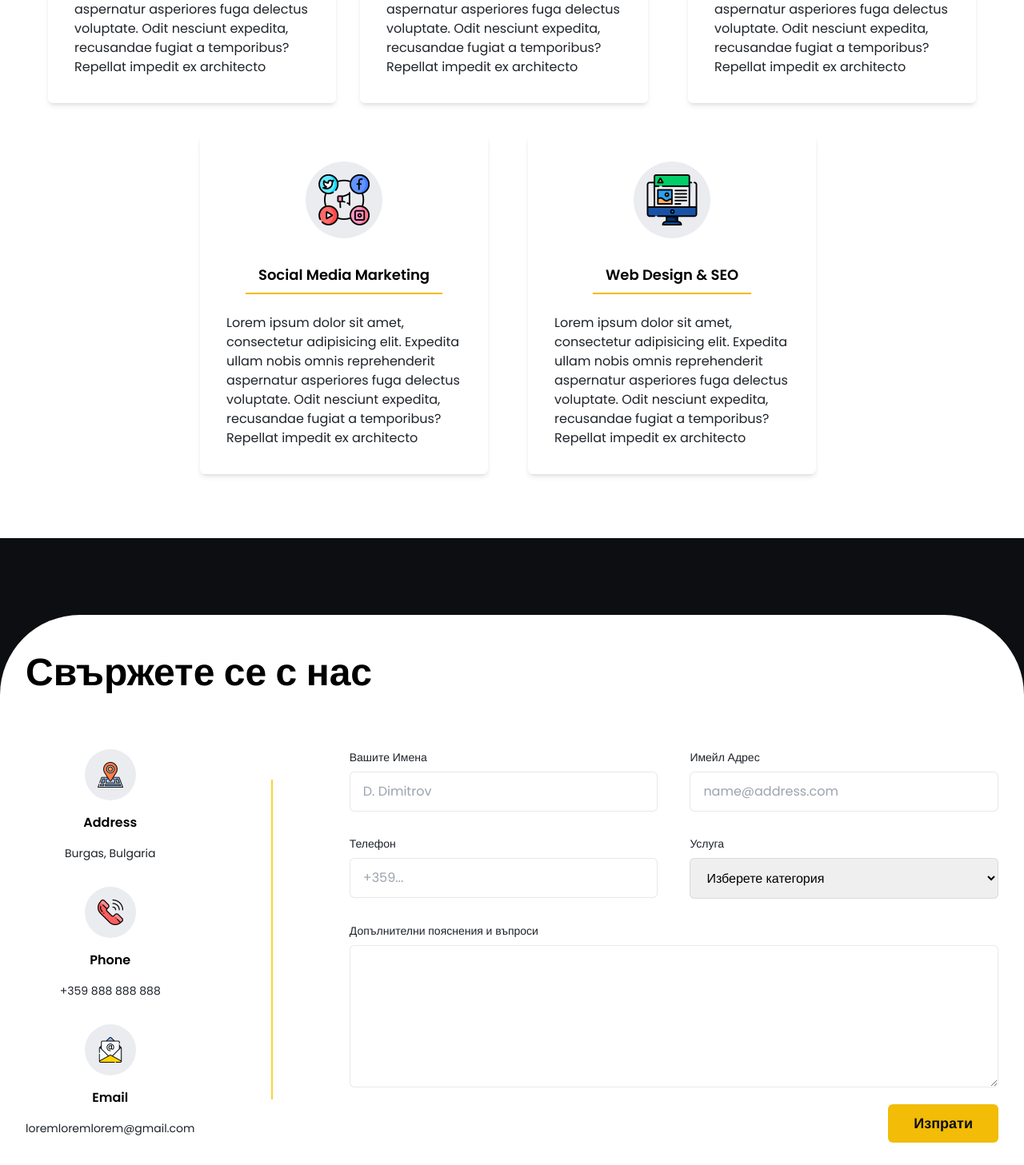
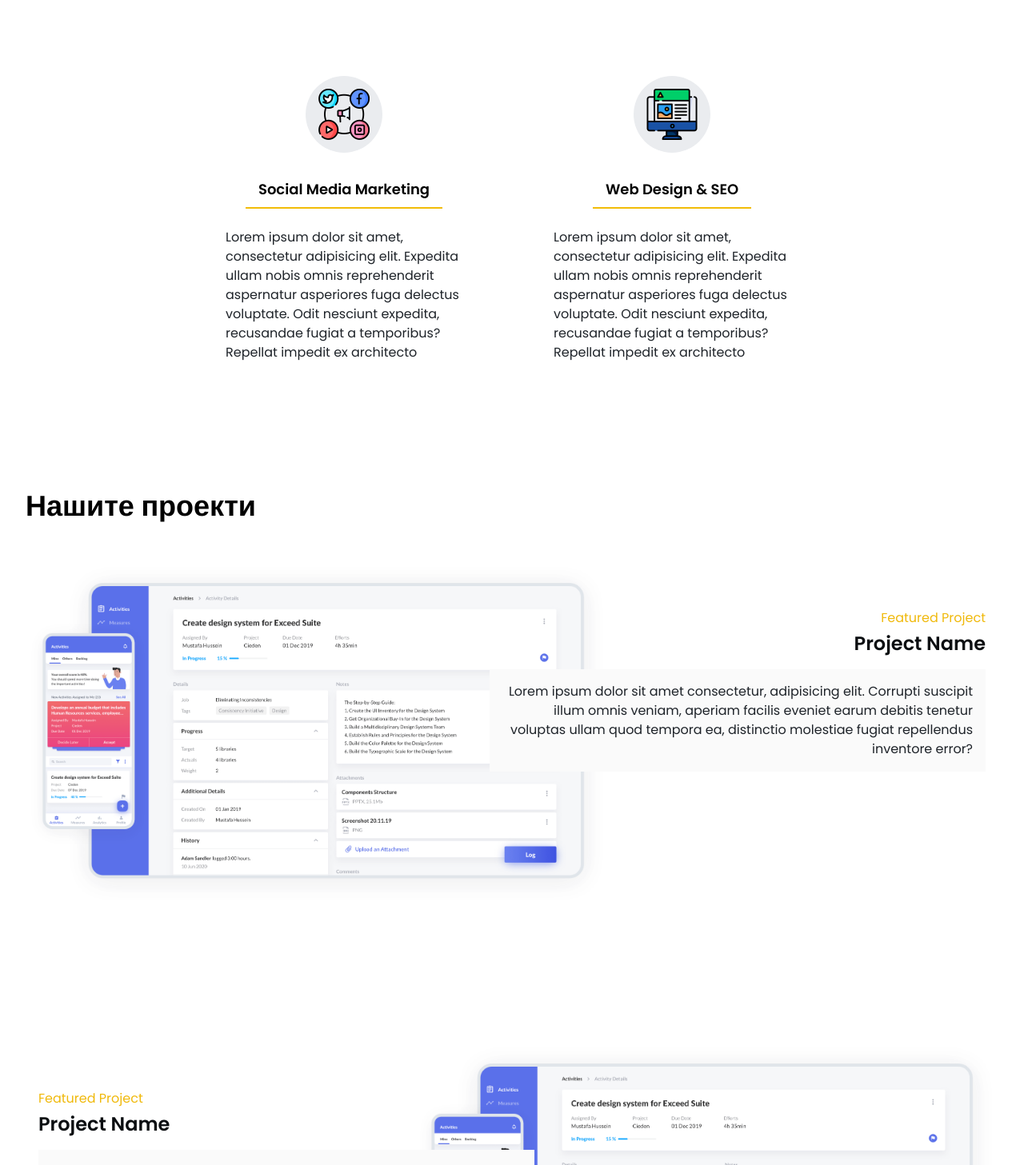
Before and after one commit to ddimitrov1108/sellstone, a React (Vite) app: page /portfolio in a window 1280 px wide. Shown: the part 1343-2800 px from the top of the page at 80% size. Built offline with nearby package versions, Linux system fonts and the light colour scheme.

Commit message:
portfolio section

```diff
--- a/src/App.jsx
+++ b/src/App.jsx
@@ -4,6 +4,9 @@ import HomeSection from "./components/sections/HomeSection";
 import ServicesSection from "./components/sections/ServicesSection";
 import ContactUsSection from "./components/sections/ContactUsSection";
 import { useLocation } from "react-router-dom";
+import OurTeamSection from "./components/sections/OurTeamSection";
+import PortfolioSection from "./components/sections/PortfolioSection";
+import PartnersSection from "./components/sections/PartnersSection";
 
 function App() {
   const location = useLocation();
@@ -38,12 +41,12 @@ function App() {
   return (
     <>
       <HeaderNavigation />
-
-      <main className="grid gap-24">
-        <HomeSection />
-        <ServicesSection />
-        <ContactUsSection />
-      </main>
+      <HomeSection />
+      <ServicesSection />
+      <PortfolioSection />
+      <OurTeamSection />
+      <PartnersSection/>
+      <ContactUsSection />
     </>
   );
 }
--- a/src/components/navigation/HeaderNavigation.jsx
+++ b/src/components/navigation/HeaderNavigation.jsx
@@ -7,11 +7,11 @@ import Link from "../ui/Link";
 import clsx from "clsx";
 
 const navLinks = [
-  { name: "Начало", href: "/", navigateTo: "home" },
-  { name: "Услуги", href: "services", navigateTo: "services" },
-  { name: "Портфолио", href: "portfolio", navigateTo: "portfolio" },
-  { name: "Партньори", href: "partners", navigateTo: "artners" },
-  { name: "Екип", href: "our-team", navigateTo: "our-team" },
+  { name: "Начало", href: "/" },
+  { name: "Услуги", href: "services" },
+  { name: "Портфолио", href: "portfolio" },
+  { name: "Екип", href: "our-team" },
+  { name: "Партньори", href: "partners" },
 ];
 
 export default function HeaderNavigation() {
@@ -74,20 +74,16 @@ export default function HeaderNavigation() {
           <Brand />
           <nav className="hidden lg:flex items-center gap-6">
             {navLinks.map((link) => (
-              <Link
-                key={link.href}
-                to={link.href}
-                text={link.name}
-              />
+              <Link key={link.href} to={link.href} text={link.name} />
             ))}
+          </nav>
 
-            <NavLink
-              to={"/contact-us"}
-              className="bg-gold-main !text-black-main px-4 py-2 rounded-md font-semibold"
-            >
-              Свържи се с нас
-            </NavLink>
-          </nav>
+          <NavLink
+            to={"/contact-us"}
+            className="hidden lg:block bg-gold-main !text-black-main px-4 py-2 rounded-md font-semibold"
+          >
+            Свържи се с нас
+          </NavLink>
 
           <HiOutlineBars3BottomRight
             className="header-links lg:hidden text-4xl cursor-pointer text-secondary"
--- a/src/components/sections/ContactUsSection.jsx
+++ b/src/components/sections/ContactUsSection.jsx
@@ -4,7 +4,7 @@ import emailWebp from "../../assets/email.webp";
 import { v4 as uuidv4 } from "uuid";
 import ContactUsForm from "../forms/ContactUsForm";
 import SectionHeader from "./components/SectionHeader";
-import SectionMain from "./components/SectionMain";
+import Section from "./components/Section";
 
 const contactRef = [
   {
@@ -55,7 +55,7 @@ export default function ContactUsSection() {
       id="contact-us"
       className="bg-white md:rounded-t-[100px] overflow-hidden px-4 xs:px-8 py-12"
     >
-      <SectionMain>
+      <Section>
         <SectionHeader>Свържете се с нас</SectionHeader>
 
         <div className="flex flex-col-reverse items-center lg:flex-row gap-12 lg:gap-24">
@@ -84,7 +84,7 @@ export default function ContactUsSection() {
             <ContactUsForm />
           </div>
         </div>
-      </SectionMain>
+      </Section>
     </div>
   );
 }
--- a/src/components/sections/OurTeamSection.jsx
+++ b/src/components/sections/OurTeamSection.jsx
@@ -1,5 +1,30 @@
+import Section from "./components/Section";
+import SectionHeader from "./components/SectionHeader";
+
+const teamArr = [
+  {
+    name: "Michael",
+    title: "Web Developer",
+    socials: [
+      { name: "github", url: "https://github.com/" },
+      { name: "linkedin", url: "https://www.linkedin.com/feed" },
+      { name: "twitter", url: "https://twitter.com/" },
+      { name: "facebook", url: "https://www.facebook.com/" },
+    ],
+  },
+];
+
 export default function OurTeamSection() {
   return (
-    <div>OurTeamSection</div>
-  )
+    <div
+      id="our-team"
+      className="bg-white md:rounded-t-[100px] overflow-hidden px-4 xs:px-8 py-12"
+    >
+      <Section>
+        <SectionHeader>Нашият екип</SectionHeader>
+
+        <div className="flex flex-wrap gap-0 gap-y-4 sm:gap-10 items-center justify-center"></div>
+      </Section>
+    </div>
+  );
 }
--- a/src/components/sections/PartnersSection.jsx
+++ b/src/components/sections/PartnersSection.jsx
@@ -1,5 +1,17 @@
+import Section from "./components/Section";
+import SectionHeader from "./components/SectionHeader";
+
 export default function PartnersSection() {
   return (
-    <div>PartnersSection</div>
-  )
+    <div
+      id="partners"
+      className="bg-white md:rounded-t-[100px] overflow-hidden px-4 xs:px-8 py-12"
+    >
+      <Section>
+        <SectionHeader>Партньори</SectionHeader>
+
+        <div className="flex flex-wrap gap-0 gap-y-4 sm:gap-10 items-center justify-center"></div>
+      </Section>
+    </div>
+  );
 }
--- /dev/null
+++ b/src/components/sections/PortfolioSection.jsx
@@ -0,0 +1,46 @@
+import Section from "./components/Section";
+import SectionHeader from "./components/SectionHeader";
+import portfolioTemplate from "../../assets/project-template.png";
+
+export default function PortfolioSection() {
+  return (
+    <div
+      id="portfolio"
+      className="bg-white min-h-[1000px] overflow-hidden px-4 xs:px-8 py-12"
+    >
+      <Section>
+        <SectionHeader>Нашите проекти</SectionHeader>
+        <div className="flex flex-col gap-20 lg:gap-44 items-center justify-start even:justify-end">
+          {[1, 2, 3].map((i, index) => (
+            <div
+              key={index}
+              className="group relative w-full flex flex-col-reverse gap-6 lg:flex-row lg:even:flex-row-reverse odd:lg:text-right"
+            >
+              <div className="lg:absolute lg:top-4 xl:top-12 group-even:lg:left-4 group-odd:lg:right-4">
+                <div className="py-1 text-gold-dark">Featured Project</div>
+                <div className="text-2xl font-semibold text-black-main mb-4">
+                  Project Name
+                </div>
+                <div className="min-w-full text-black-light lg:max-w-[560px] xl:max-w-[620px] lg:p-4 lg:bg-secondary">
+                  Lorem ipsum dolor sit amet consectetur, adipisicing elit.
+                  Corrupti suscipit illum omnis veniam, aperiam facilis eveniet
+                  earum debitis tenetur voluptas ullam quod tempora ea,
+                  distinctio molestiae fugiat repellendus inventore error?
+                </div>
+              </div>
+
+              <a
+                href="https://www.google.com/"
+                target="_blank"
+                rel="noreferrer"
+                className="overflow-hidden rounded-md lg:max-w-[60%] h-auto"
+              >
+                <img src={portfolioTemplate} className="w-full" alt="test" />
+              </a>
+            </div>
+          ))}
+        </div>
+      </Section>
+    </div>
+  );
+}
--- a/src/components/sections/ServicesSection.jsx
+++ b/src/components/sections/ServicesSection.jsx
@@ -4,7 +4,7 @@ import emailMarketingWebp from "../../assets/email-marketing.webp";
 import socialMediaMarketingWebp from "../../assets/social-media-marketing.webp";
 import webDesignSeoWebp from "../../assets/web-design-seo.webp";
 import SectionHeader from "./components/SectionHeader";
-import SectionMain from "./components/SectionMain";
+import Section from "./components/Section";
 import ServiceCard from "../ui/ServiceCard";
 import { v4 as uuidv4 } from "uuid";
 
@@ -75,17 +75,17 @@ export default function ServicesSection() {
   return (
     <div
       id="services"
-      className="bg-white md:rounded-t-[100px] overflow-hidden px-4 xs:px-8 py-12"
+      className="bg-white px-4 xs:px-8 py-12"
     >
-      <SectionMain>
+      <Section>
         <SectionHeader>Нашите услуги</SectionHeader>
 
-        <div className="flex flex-wrap gap-0 gap-y-4 md:gap-y-10 sm:gap-10 items-center justify-center">
+        <div className="flex flex-wrap gap-0 gap-y-4 sm:gap-10 items-center justify-center">
           {servicesArr.map((service) => (
             <ServiceCard key={service.id} service={service} />
           ))}
         </div>
-      </SectionMain>
+      </Section>
     </div>
   );
 }
--- a/src/components/sections/components/SectionMain.jsx
+++ b/src/components/sections/components/Section.jsx
@@ -1,6 +1,6 @@
 import clsx from "clsx";
 
-export default function SectionMain({ children, className, ...restProps }) {
+export default function Section({ children, className, ...restProps }) {
   return (
     <div
       className={clsx("transition-all mx-auto max-w-7xl pb-8", className)}
--- a/src/components/sections/components/SectionHeader.jsx
+++ b/src/components/sections/components/SectionHeader.jsx
@@ -4,7 +4,7 @@ export default function SectionHeader({ children, className }) {
   return (
     <div
       className={clsx(
-        "hidden-section section-header text-center xl:text-left text-3xl sm:text-5xl font-semibold pb-2 mb-12",
+        "hidden-section section-header text-center xl:text-left text-3xl sm:text-4xl font-semibold pb-2 mb-12",
         className
       )}
     >
--- a/src/components/ui/ServiceCard.jsx
+++ b/src/components/ui/ServiceCard.jsx
@@ -1,6 +1,6 @@
 export default function ServiceCard({ service = null }) {
   return (
-    <div className="hidden-section service-card select-none transition-all duration-300 gap-6 grid items-center justify-center sm:p-8 bg-white rounded-md w-full md:max-w-[330px] lg:max-w-[360px] sm:shadow-md border border-transparent lg:hover:border-gold-main">
+    <div className="hidden-section service-card select-none transition-all duration-300 gap-6 grid items-center justify-center sm:p-8 bg-white rounded-md w-full md:max-w-[330px] lg:max-w-[360px]">
       <div className="mx-auto rounded-full bg-alternative p-4">
         {service?.icon}
       </div>
```
Also changed, not shown: src/assets/happy-person.png (added), src/assets/project-template.png (added).
